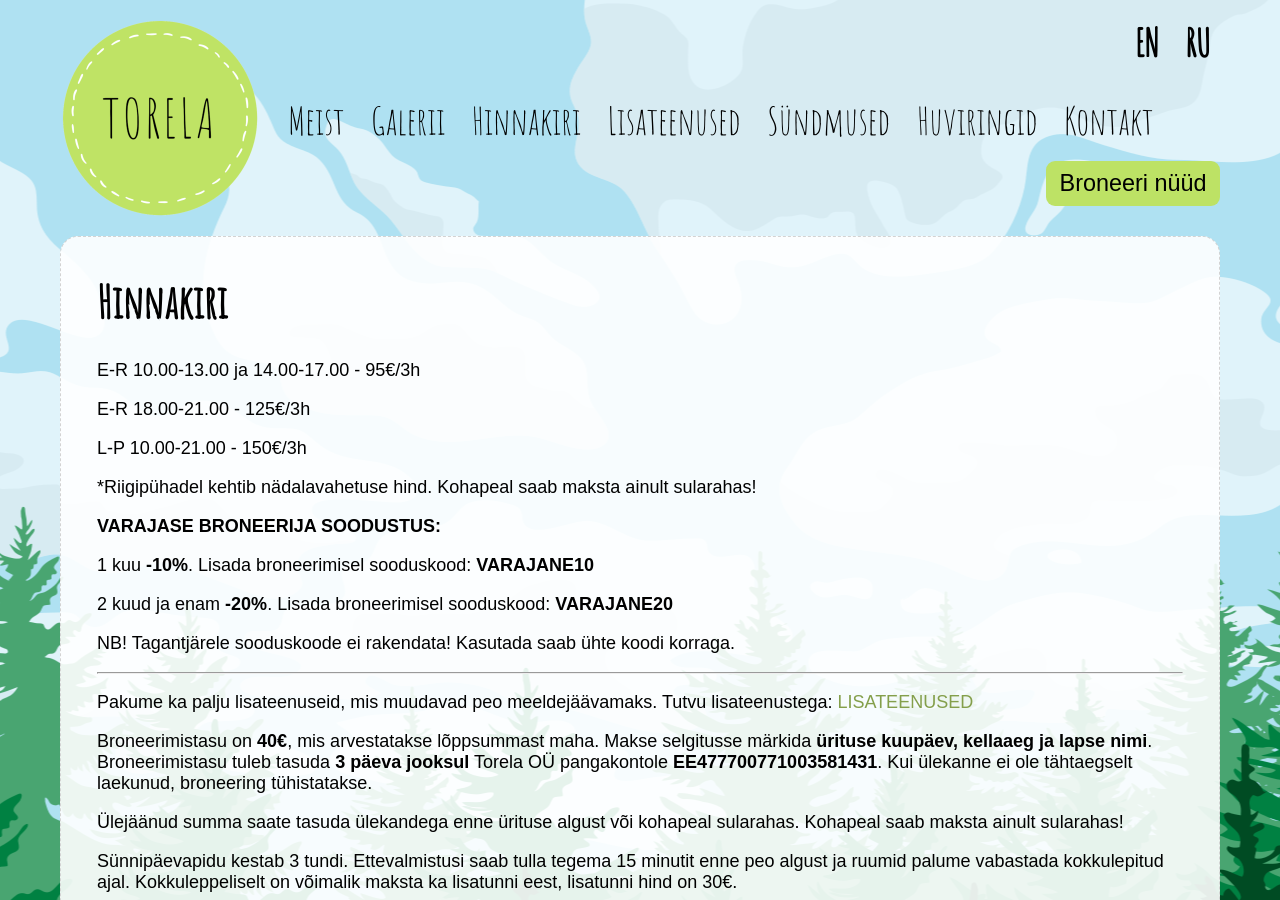
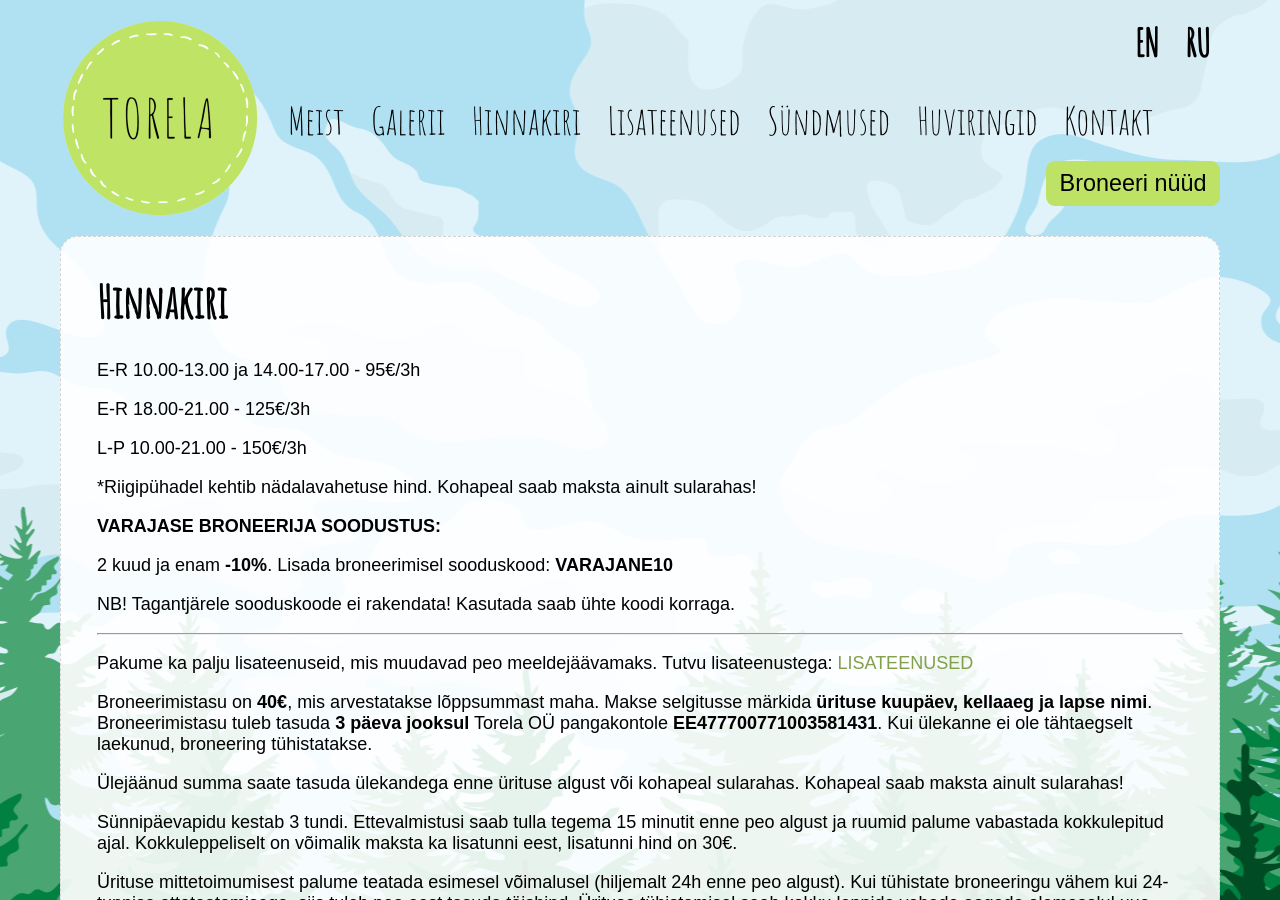
Before and after one commit to mypsik/torela, a Jekyll site: the page built from hinnakiri/index.md, in a window 1280 px wide and 900 px high. Built offline with Jekyll 4.4.1, drawn with Linux system fonts in a browser that asks for light colours.

Commit message:
sooduskoodi muudatus

```diff
--- a/hinnakiri/index.md
+++ b/hinnakiri/index.md
@@ -18,9 +18,7 @@
 
 **VARAJASE BRONEERIJA SOODUSTUS:**
 
-1 kuu **-10%**. Lisada broneerimisel sooduskood: **VARAJANE10**
-
-2 kuud ja enam **-20%**. Lisada broneerimisel sooduskood: **VARAJANE20**
+2 kuud ja enam **-10%**. Lisada broneerimisel sooduskood: **VARAJANE10**
 
 NB! Tagantjärele sooduskoode ei rakendata!
 Kasutada saab ühte koodi korraga.
```
